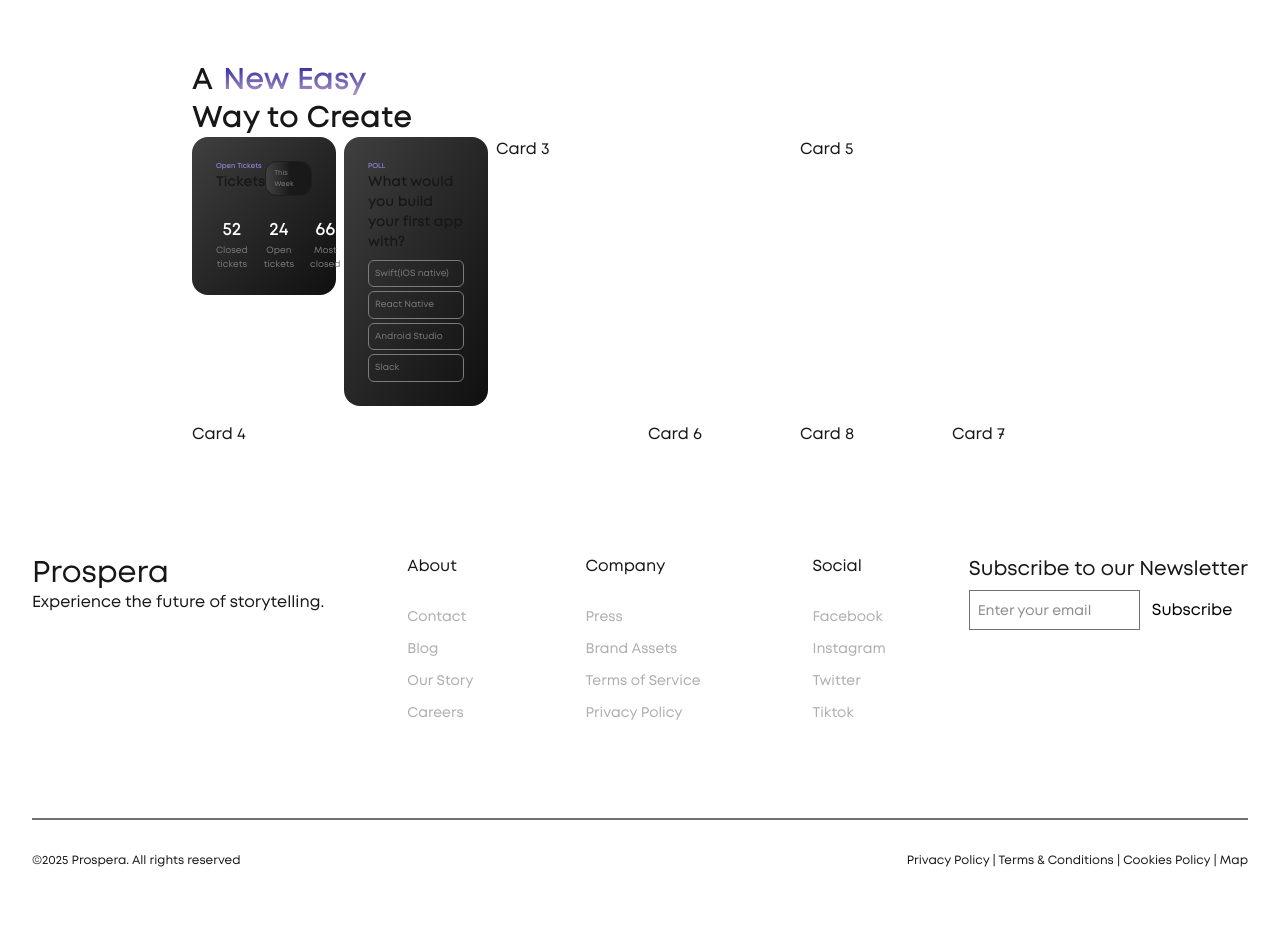
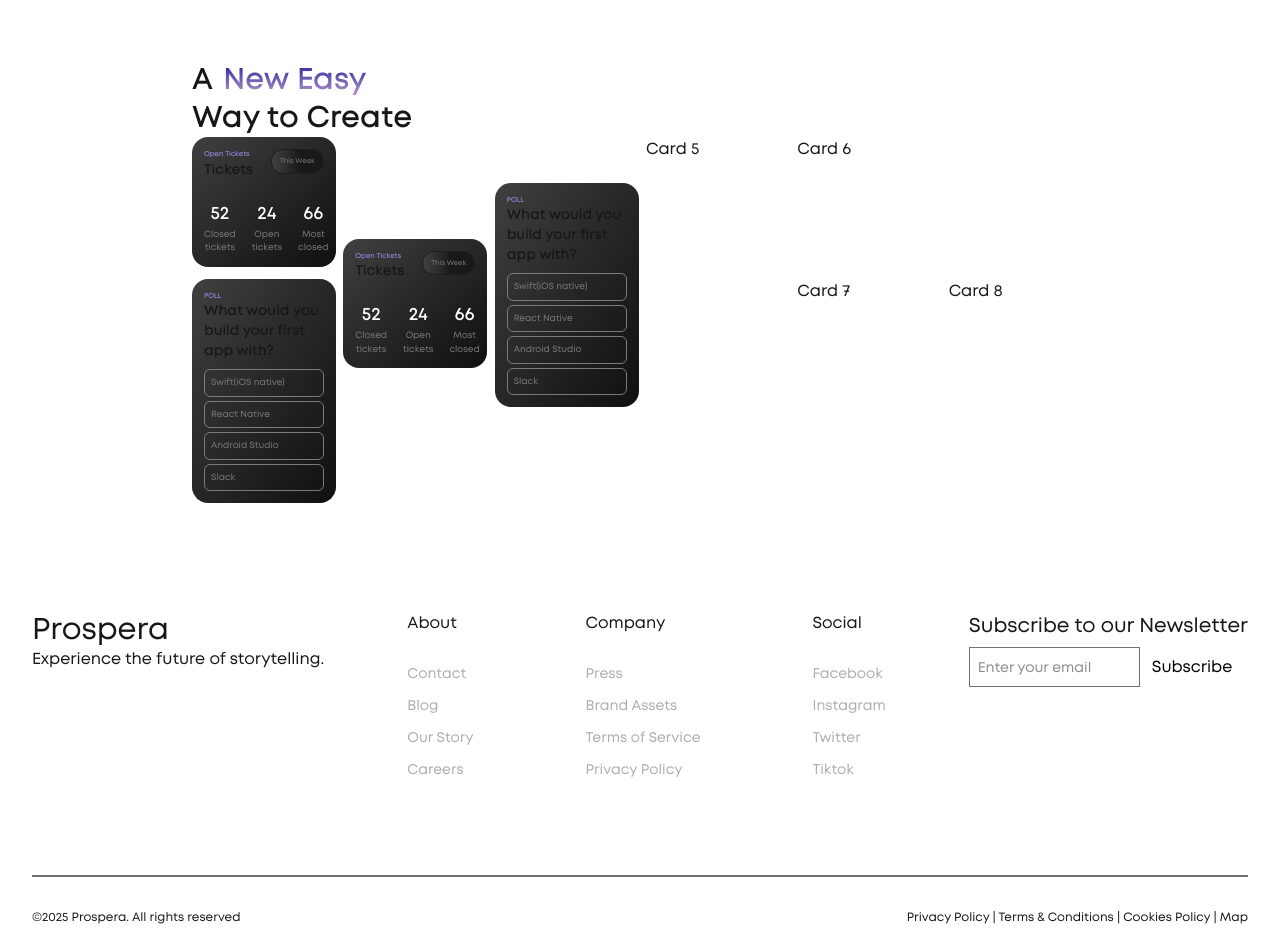
Before and after one commit to tuandoan23/prospera-landing-page, a Next.js app: page / in a window 1280 px wide. Shown: the part 780-1714 px from the top of the page. Before the commit the page ends 1680 px from the top, so only its background shows below. Built offline with nearby package versions, Linux system fonts and the light colour scheme.

Commit message:
update layout section 2

```diff
--- a/src/components/herosection2/OpenTickets.tsx
+++ b/src/components/herosection2/OpenTickets.tsx
@@ -1,10 +1,25 @@
+"use client";
 import { NextPage } from "next";
+import { motion } from "framer-motion";
 
 interface Props {}
 
 const OpenTickets: NextPage<Props> = ({}) => {
   return (
-    <div className="min-w-36 rounded-2xl bg-gradient-to-br from-[#404040] to-[#101010] p-2 sm:p-6">
+    <motion.div
+      // initial={{ opacity: 0, x: -50 }}
+      // whileInView={{ opacity: 1, x: 0 }}
+      // viewport={{ once: true }}
+      // transition={{ duration: 0.7 }}
+      variants={{
+        hidden: { opacity: 0, x: -50 },
+        visible: { opacity: 1, x: 0, transition: { duration: 0.7 } },
+      }}
+      initial="hidden"
+      whileInView="visible"
+      viewport={{ once: true }}
+      className="min-w-36 rounded-2xl bg-gradient-to-br from-[#404040] to-[#101010] p-2 sm:p-3"
+    >
       <div className="mb-5 flex justify-between">
         <div>
           <p className="text-secondary text-[7px]">Open Tickets</p>
@@ -35,7 +50,7 @@ const OpenTickets: NextPage<Props> = ({}) => {
           <p className="text-7b text-[9px]">Most closed</p>
         </div>
       </div>
-    </div>
+    </motion.div>
   );
 };
 
--- a/src/components/herosection2/Poll.tsx
+++ b/src/components/herosection2/Poll.tsx
@@ -1,5 +1,7 @@
+"use client";
 import { NextPage } from "next";
 import React from "react";
+import { motion } from "framer-motion";
 
 type LayoutWrapperProps = {
   children: React.ReactNode;
@@ -11,7 +13,13 @@ const items = ["Swift(iOS native)", "React Native", "Android Studio", "Slack"];
 
 const Poll: NextPage<Props> = ({}) => {
   return (
-    <div className="min-w-36 rounded-2xl bg-gradient-to-br from-[#404040] to-[#101010] p-2 sm:p-6">
+    <motion.div
+      initial={{ opacity: 0, x: 50 }}
+      whileInView={{ opacity: 1, x: 0 }}
+      viewport={{ once: true }}
+      transition={{ duration: 0.7 }}
+      className="min-w-36 rounded-2xl bg-gradient-to-br from-[#404040] to-[#101010] p-2 sm:p-3"
+    >
       <div className="mb-2">
         <p className="text-secondary text-[7px]">POLL</p>
         <p className="text-sm font-bold">
@@ -23,7 +31,7 @@ const Poll: NextPage<Props> = ({}) => {
           return <PollItem key={index}>{i}</PollItem>;
         })}
       </div>
-    </div>
+    </motion.div>
   );
 };
 
--- a/src/sections/HeroSection.tsx
+++ b/src/sections/HeroSection.tsx
@@ -71,7 +71,7 @@ const HeroSection: NextPage<Props> = ({}) => {
             <div className="h-2 w-2 rounded-full bg-[var(--color-green)]"></div>
           </div>
           <motion.div
-            className="flex items-center space-x-[-10px]" // Overlapping avatars
+            className="flex items-center space-x-[-10px]"
             initial="hidden"
             animate="visible"
             variants={containerVariants}
--- a/src/sections/HeroSection2.tsx
+++ b/src/sections/HeroSection2.tsx
@@ -21,18 +21,22 @@ const HeroSection2: NextPage<Props> = ({}) => {
         >
           <motion.h2
             className="mr-2.5 inline-block text-left text-3xl leading-tight font-bold"
-            variants={{
-              hidden: { opacity: 0, x: -20 },
-              visible: { opacity: 1, x: 0 },
+            initial={{ opacity: 0, x: -30 }}
+            whileInView={{ opacity: 1, x: 0 }}
+            viewport={{ once: true }}
+            transition={{
+              duration: 0.7,
             }}
           >
             A
           </motion.h2>
           <motion.h2
             className="inline-block bg-gradient-to-b from-[#2a0a9a] to-[#d2a6ca] bg-clip-text text-left text-3xl leading-tight font-bold text-transparent"
-            variants={{
-              hidden: { opacity: 0, x: 20 },
-              visible: { opacity: 1, x: 0 },
+            initial={{ opacity: 0, x: 50 }}
+            whileInView={{ opacity: 1, x: 0 }}
+            viewport={{ once: true }}
+            transition={{
+              duration: 0.7,
             }}
           >
             New Easy
@@ -48,38 +52,40 @@ const HeroSection2: NextPage<Props> = ({}) => {
         >
           <motion.h2
             className="text-left text-3xl leading-tight font-bold"
-            variants={{
-              hidden: { opacity: 0, y: 20 },
-              visible: { opacity: 1, y: 0 },
+            initial={{ opacity: 0, y: 20 }}
+            whileInView={{ opacity: 1, y: 0 }}
+            viewport={{ once: true }}
+            transition={{
+              duration: 0.7,
             }}
           >
             Way to Create
           </motion.h2>
         </motion.div>
       </div>
-      <div className="grid grid-cols-2 gap-4 md:grid-cols-6">
-        <div className="order-1 md:order-none md:col-start-1 md:row-span-1">
+      <div className="grid grid-cols-2 gap-3 md:grid-cols-6">
+        <div className="md:row-span order-1 md:order-none md:col-start-1 md:row-span-1">
           <OpenTickets />
         </div>
-        <div className="order-2 md:order-none md:col-start-2 md:row-span-1">
+        <div className="order-2 md:order-none md:col-start-1 md:row-start-2">
           <Poll />
         </div>
-        <div className="order-4 md:order-none md:col-start-3 md:row-span-1">
-          Card 3
+        <div className="order-4 md:order-none md:col-start-2 md:row-span-1 md:row-start-2 md:-mt-10">
+          <OpenTickets />
         </div>
-        <div className="order-3 md:order-none md:col-start-1 md:row-start-2">
-          Card 4
+        <div className="order-3 md:order-none md:col-start-3 md:row-start-2 md:-mt-24">
+          <Poll />
         </div>
-        <div className="order-5 md:order-none md:col-start-5 md:row-span-1">
+        <div className="order-5 md:order-none md:col-start-4 md:row-span-1">
           Card 5
         </div>
-        <div className="order-6 md:order-none md:col-start-4 md:row-span-1">
+        <div className="order-6 md:order-none md:col-start-5 md:row-span-1">
           Card 6
         </div>
-        <div className="order-8 md:order-none md:col-start-6 md:row-span-1">
+        <div className="order-8 md:order-none md:col-start-5 md:row-span-1">
           Card 7
         </div>
-        <div className="order-7 md:order-none md:col-start-5 md:row-start-2">
+        <div className="order-7 md:order-none md:col-start-6 md:row-start-2">
           Card 8
         </div>
       </div>
```
